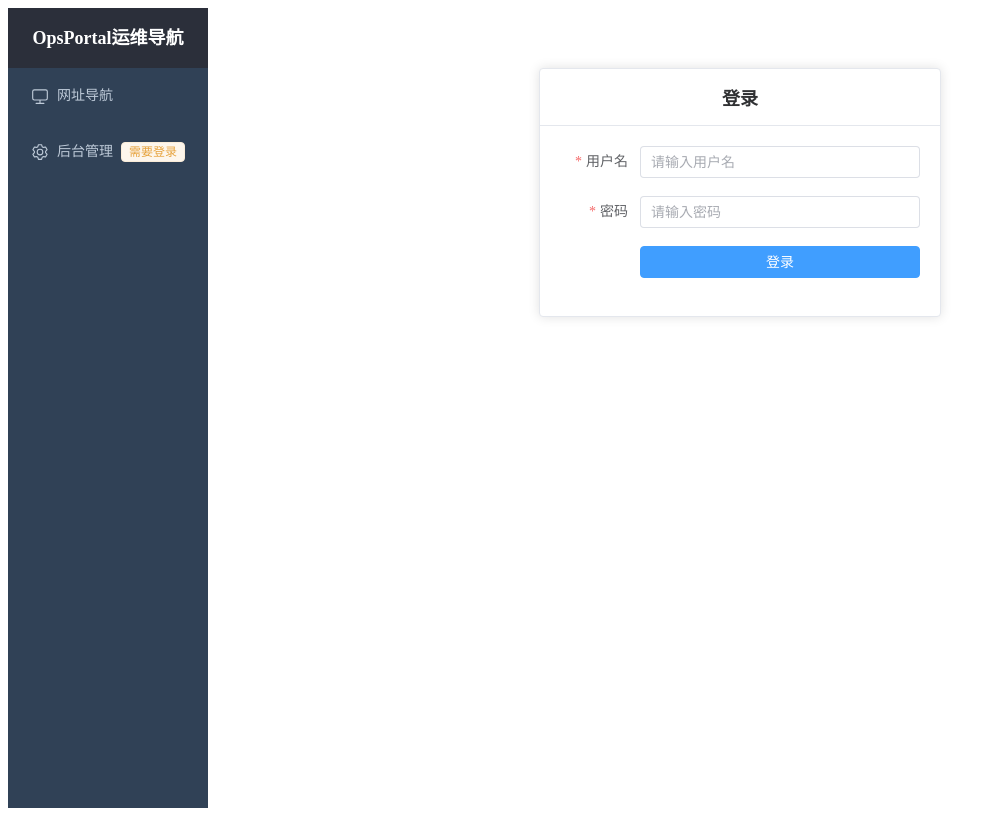
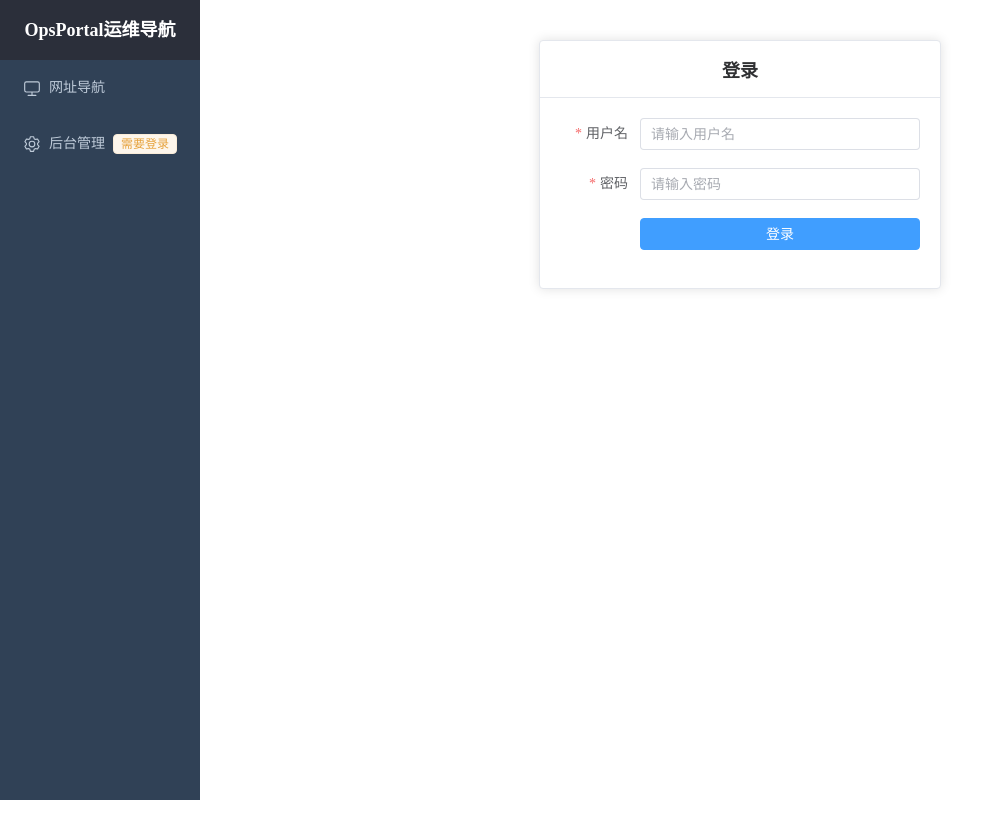
Before and after one commit to greppro/OpsPortal, a Vue app in the folder frontend/: page /login in a window 1280 px wide. Shown: the whole page, without its empty margins (0-1005 px from the left). Built offline with nearby package versions, Linux system fonts and the light colour scheme.

Commit message:
fix: 修复滚动条

```diff
--- a/frontend/index.html
+++ b/frontend/index.html
@@ -1,10 +1,21 @@
-<!doctype html>
+<!DOCTYPE html>
 <html lang="en">
   <head>
     <meta charset="UTF-8" />
     <link rel="icon" type="image/svg+xml" href="/vite.svg" />
     <meta name="viewport" content="width=device-width, initial-scale=1.0" />
-    <title>Vite + Vue</title>
+    <title>OpsPortal运维导航</title>
+    <style>
+      html, body {
+        margin: 0;
+        padding: 0;
+        height: 100vh;
+        overflow: hidden;
+      }
+      #app {
+        height: 100vh;
+      }
+    </style>
   </head>
   <body>
     <div id="app"></div>
--- a/frontend/src/App.vue
+++ b/frontend/src/App.vue
@@ -21,7 +21,7 @@
       </el-menu>
     </el-aside>
 
-    <el-container>
+    <el-container class="main-container">
       <el-header class="header" v-if="showUserInfo">
         <div class="header-right">
           <el-dropdown @command="handleCommand">
@@ -39,7 +39,7 @@
         </div>
       </el-header>
 
-      <el-main>
+      <el-main class="main-content">
         <router-view></router-view>
       </el-main>
     </el-container>
@@ -108,11 +108,25 @@
 <style scoped>
 .layout-container {
   height: 100vh;
+  overflow: hidden;
 }
 
 .aside {
   background-color: #304156;
   color: #fff;
+  height: 100vh;
+  overflow-y: hidden;
+}
+
+.main-container {
+  height: 100vh;
+  overflow: hidden;
+}
+
+.main-content {
+  padding: 0;
+  height: calc(100vh - 60px);
+  overflow-y: hidden;
 }
 
 .logo {
--- a/frontend/src/views/Monitor.vue
+++ b/frontend/src/views/Monitor.vue
@@ -1,5 +1,6 @@
 <template>
   <div class="tools-container">
+    <div class="tools-header">
       <div class="filter-header">
         <el-select
           v-model="activeProject"
@@ -17,16 +18,21 @@
         </el-select>
       </div>
 
+      <div class="tabs-header">
         <el-tabs v-model="activeEnv" @tab-click="handleEnvChange">
           <el-tab-pane
             v-for="env in filteredEnvironments"
             :key="env.id"
             :label="env.label"
             :name="env.name"
-      >
+          />
+        </el-tabs>
+      </div>
+    </div>
+
+    <div class="tools-content">
       <tool-grid :tools="tools" />
-      </el-tab-pane>
-    </el-tabs>
+    </div>
   </div>
 </template>
 
@@ -126,19 +132,35 @@
 
 <style scoped>
 .tools-container {
+  height: 100%;
   padding: 20px;
+  display: flex;
+  flex-direction: column;
+}
+
+.tools-header {
+  flex-shrink: 0;
 }
 
 .filter-header {
   margin-bottom: 20px;
 }
 
-:deep(.el-tabs__header) {
+.tabs-header {
   margin-bottom: 20px;
 }
 
+.tools-content {
+  flex: 1;
+  overflow-y: auto;
+}
+
+:deep(.el-tabs__header) {
+  margin-bottom: 0;
+}
+
 :deep(.el-tabs__nav-wrap) {
-  padding: 0 20px;
+  padding: 0;
 }
 
 :deep(.el-tabs__item) {
```
Lines whose indentation alone changed are shown as unchanged.
